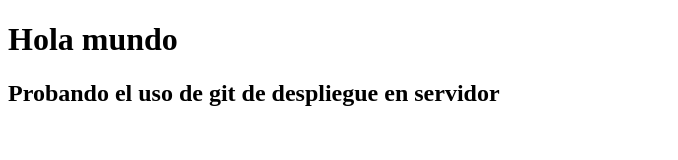
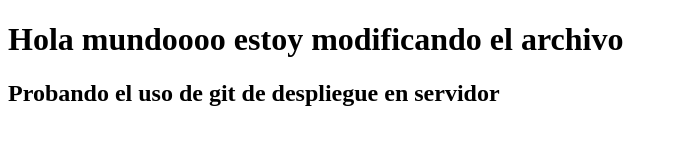
Before and after one commit to urielo96/miweb, a plain HTML site: page index.html in a window 1280 px wide. Shown: the whole page, without its empty margins (0-678 px from the left). Drawn offline with Linux system fonts and the light colour scheme.

Commit message:
modificacion ultima

```diff
--- a/index.html
+++ b/index.html
@@ -6,7 +6,7 @@
     <title>Document</title>
 </head>
 <body>
-    <h1>Hola mundo</h1>
+    <h1>Hola mundoooo estoy modificando el archivo</h1>
     <h2>Probando el uso de git de despliegue en servidor</h2>
 </body>
 </html>
```
